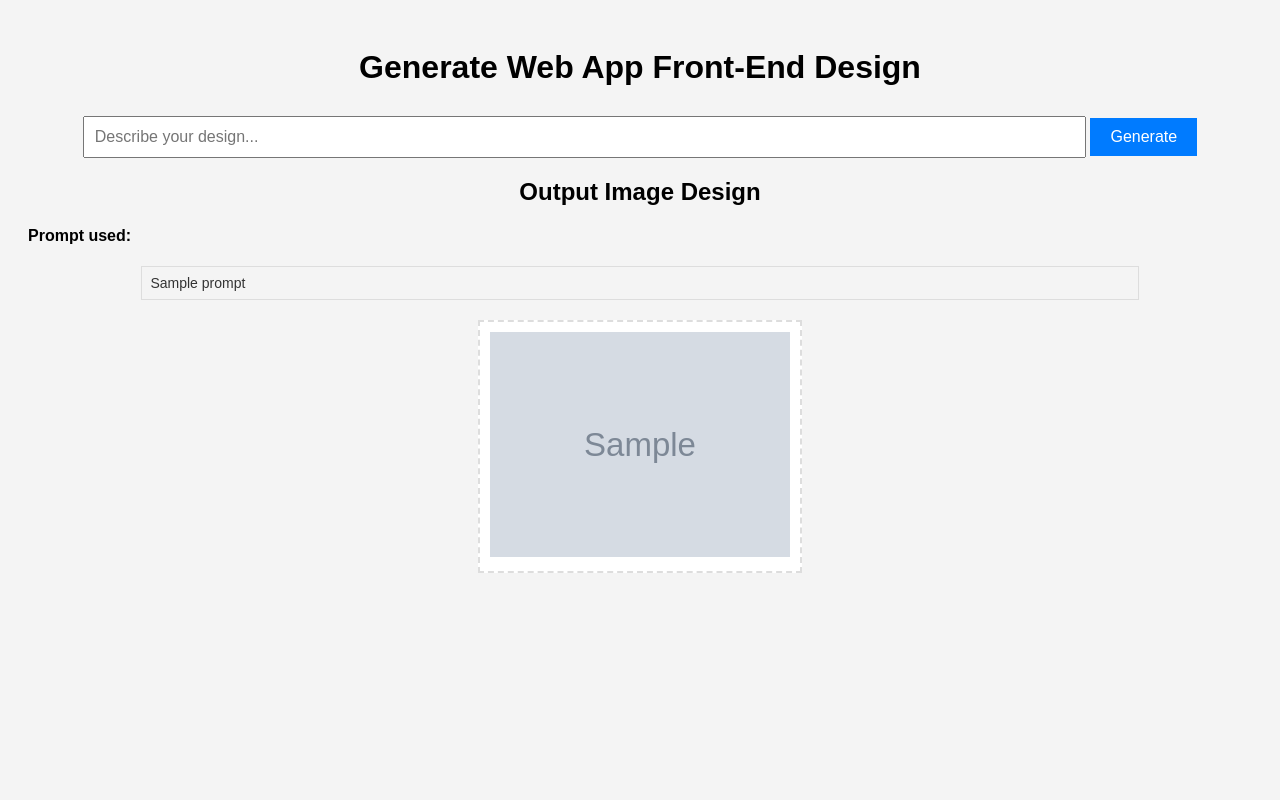
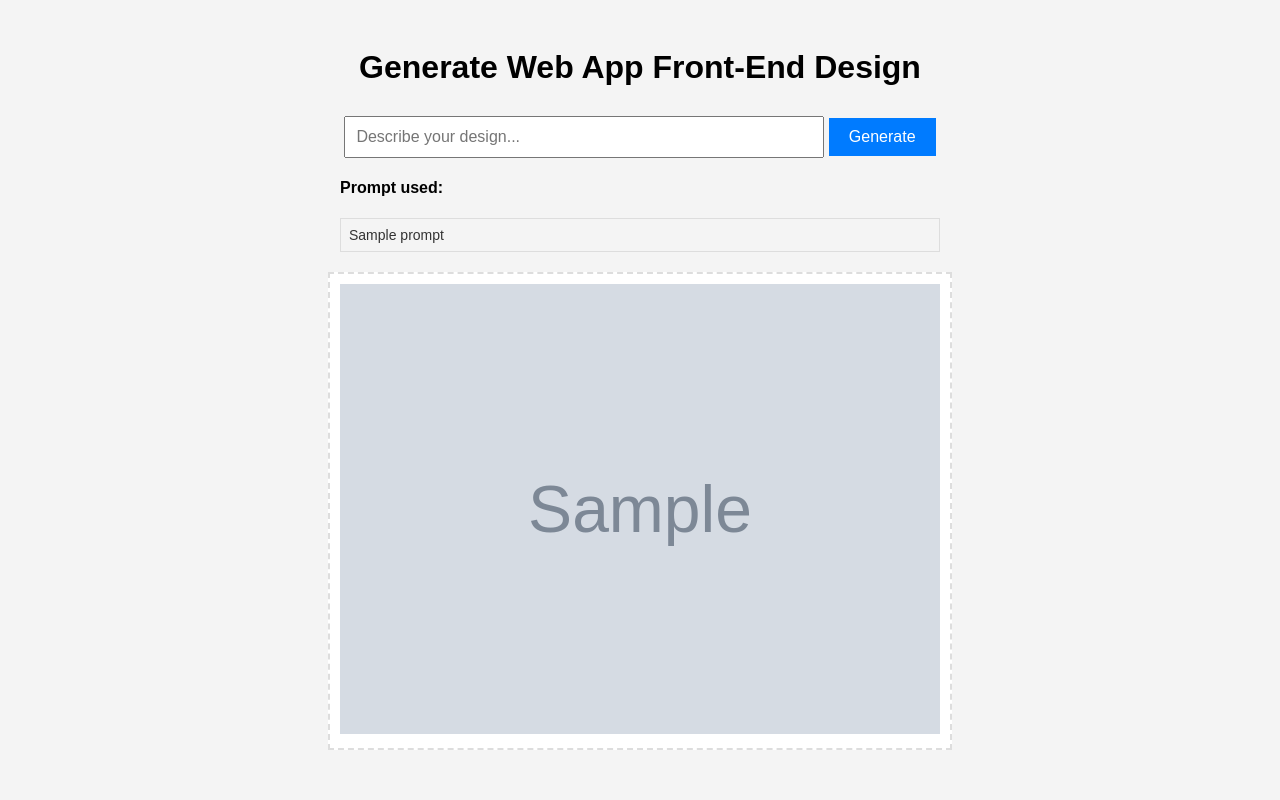
Before and after one commit to yasiral/img2Code, a Flask app: template templates/index.html in a window 1280 px wide. Run offline with Flask 3, Linux system fonts and the light colour scheme; the template is opened without the code that fills it: most values are stand-ins (such as "Sample title", 1, 10 or a date in 2020); grey boxes marked "Sample" are stand-in pictures.

Commit message:
Update index.html

```diff
--- a/templates/index.html
+++ b/templates/index.html
@@ -13,11 +13,16 @@
         }
         form {
             margin-bottom: 20px;
+            width: 100%;
+            max-width: 600px;
+            margin-left: auto;
+            margin-right: auto;
         }
         input[type="text"] {
             width: 80%;
             padding: 10px;
             font-size: 16px;
+            box-sizing: border-box;
         }
         input[type="submit"] {
             padding: 10px 20px;
@@ -35,15 +40,17 @@
             border: 2px dashed #ddd;
             display: inline-block;
             position: relative;
+            width: 100%;
+            max-width: 600px;
+            margin-left: auto;
+            margin-right: auto;
         }
         .output-container img {
             width: 100%;
             height: auto;
-            		max-width: 300px; /* 30% of typical desktop width */
+            max-width: 100%;
             cursor: pointer;
         }
-
-		.output-container img,
         .output-container p {
             margin: 0;
             padding: 0;
@@ -51,17 +58,19 @@
         .prompt-container {
             margin-top: 10px;
             text-align: left;
+            width: 100%;
+            max-width: 600px;
+            margin-left: auto;
+            margin-right: auto;
         }
         .prompt-container input[type="text"] {
-            width: 80%; /* Adjusted for centering */
+            width: 100%;
             padding: 8px;
             font-size: 14px;
             border: 1px solid #ddd;
             background-color: #f4f4f4;
             color: #333;
-            margin-left: auto;
-            margin-right: auto;
-            display: block;
+            box-sizing: border-box;
         }
         .loading-animation {
             position: absolute;
@@ -76,7 +85,6 @@
             display: none;
             transform: translate(-50%, -50%);
         }
-
         @keyframes spin {
             0% { transform: translate(-50%, -50%) rotate(0deg); }
             100% { transform: translate(-50%, -50%) rotate(360deg); }
@@ -91,7 +99,6 @@
     </form>
 
     {% if image_url %}
-    <h2>Output Image Design</h2>
     <div class="prompt-container">
         <h4>Prompt used:</h4>
         <input type="text" value="{{ prompt }}" readonly>
@@ -106,15 +113,39 @@
         <p>Generated image will be displayed here</p>
         {% endif %}
     </div>
+
 <script>
+        // Show loading animation on form submit
         document.querySelector('form').addEventListener('submit', function(e) {
             document.querySelector('.loading-animation').style.display = 'block';
-        document.querySelector('.output-container p').style.display = 'none';
+            // Hide the placeholder text
+            const placeholderText = document.querySelector('.output-container p');
+            if (placeholderText) {
+                placeholderText.style.display = 'none';
+            }
         });
+
         // Open image in full size when clicked
         function openFullImage(url) {
             window.open(url, '_blank', 'noopener,noreferrer');
         }
+
+        // Hide loading animation and show image if it fails to load
+        const imageElement = document.querySelector('.output-container img');
+        if (imageElement) {
+            imageElement.onload = function() {
+                document.querySelector('.loading-animation').style.display = 'none';
+            };
+            imageElement.onerror = function() {
+                document.querySelector('.loading-animation').style.display = 'none';
+                // Show placeholder text again if image fails to load
+                const placeholderText = document.querySelector('.output-container p');
+                if (placeholderText) {
+                    placeholderText.style.display = 'block';
+                    placeholderText.textContent = 'Failed to load image.';
+                }
+            };
+        }
     </script>
 </body>
 </html>
```
Lines whose indentation alone changed are shown as unchanged.
